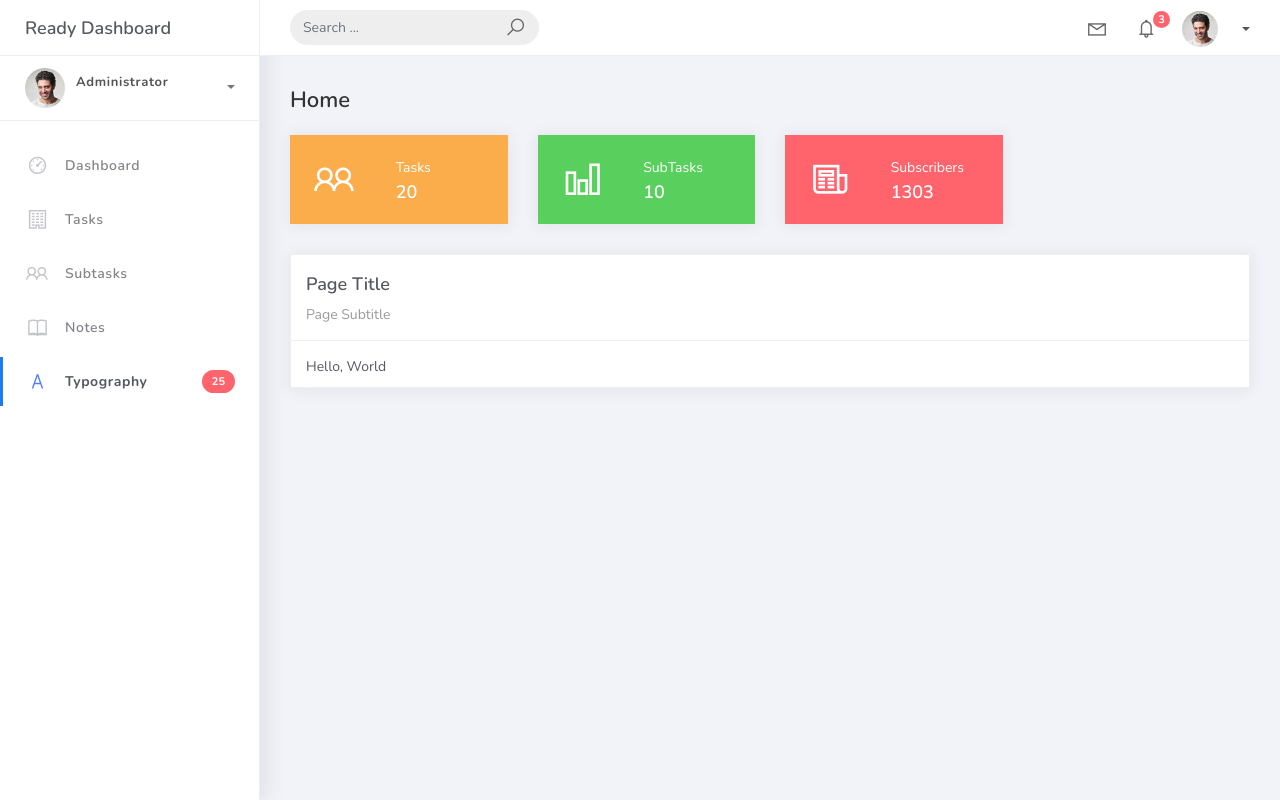
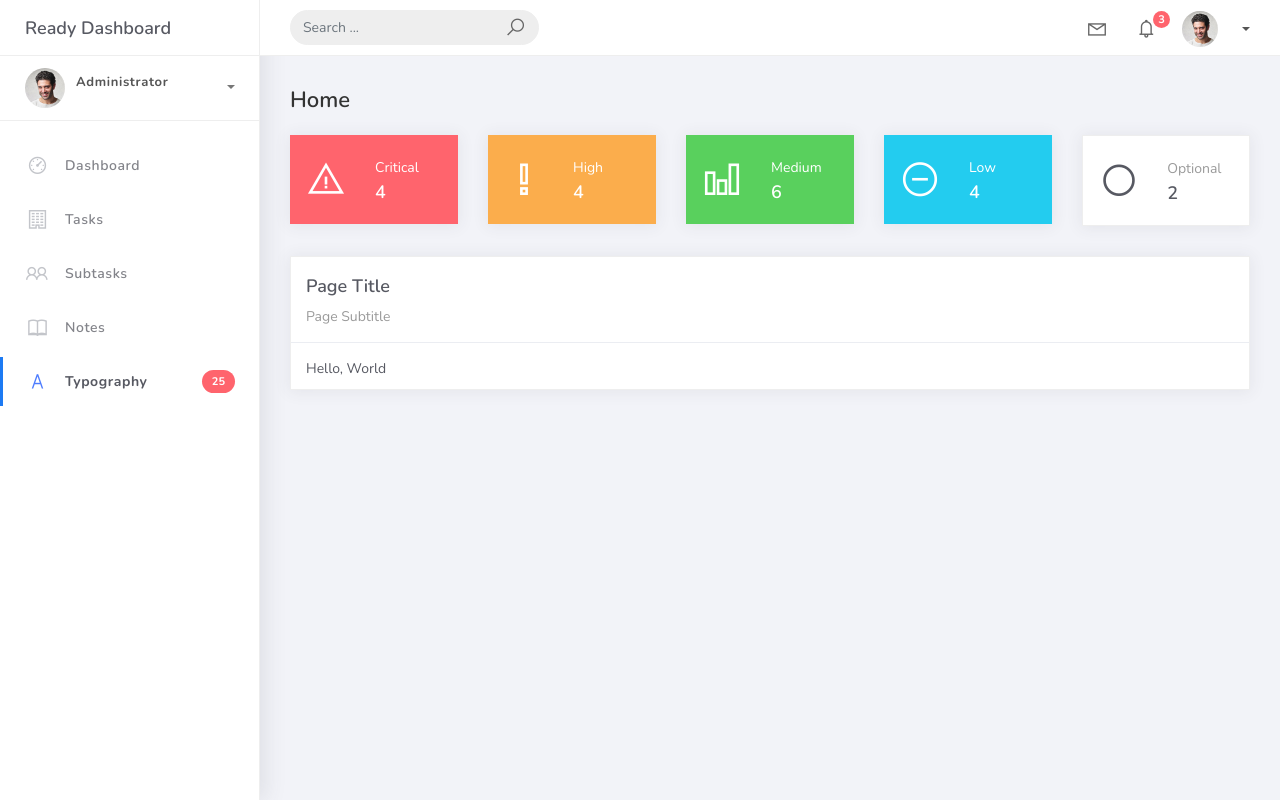
Before and after one commit to cojjeeee/Hangarin, a Django app: page / in a window 1280 px wide. Run offline with Django 5.2, Linux system fonts and the light colour scheme; data comes from the database, SQL or seed files in the repository; some libraries are stand-ins or nearby versions.

Commit message:
Fixed Dashboard

```diff
--- a/projectsite/hangapp/views.py
+++ b/projectsite/hangapp/views.py
@@ -15,10 +15,30 @@ class HomePageView(ListView):
     template_name = "home.html"
 
     def get_context_data(self, **kwargs):
+        context = super().get_context_data(**kwargs)
 
-        context = super().get_context_data(**kwargs)
         context["total_tasks"] = Task.objects.count()
-        context["total_subtasks"] = SubTask.objects.count()
+
+        context["high_tasks"] = Task.objects.filter(
+            priority__name="High"
+        ).count()
+
+        context["medium_tasks"] = Task.objects.filter(
+            priority__name="Medium"
+        ).count()
+
+        context["low_tasks"] = Task.objects.filter(
+            priority__name="Low"
+        ).count()
+
+        context["critical_tasks"] = Task.objects.filter(
+            priority__name="Critical"
+        ).count()
+
+        context["optional_tasks"] = Task.objects.filter(
+            priority__name="Optional"
+        ).count()
+
         return context
 
 ########################### TASK ###########################
--- a/projectsite/templates/home.html
+++ b/projectsite/templates/home.html
@@ -4,27 +4,49 @@
 <div class="content">
     <div class="container-fluid">
         <h4 class="page-title">Home</h4>
+
         <div class="row">
-            <div class="col-md-3">
-                <div class="card card-stats card-warning">
+            <div class="col-md">
+                <div class="card card-stats card-danger">
                     <div class="card-body">
                         <div class="row">
                             <div class="col-5">
                                 <div class="icon-big text-center">
-                                    <i class="la la-users"></i>
+                                    <i class="la la-warning"></i>
                                 </div>
                             </div>
                             <div class="col-7 d-flex align-items-center">
                                 <div class="numbers">
-                                    <p class="card-category">Tasks</p>
-                                    <h4 class="card-title">{{total_tasks}}</h4>
+                                    <p class="card-category">Critical</p>
+                                    <h4 class="card-title">{{critical_tasks}}</h4>
                                 </div>
                             </div>
                         </div>
                     </div>
                 </div>
             </div>
-            <div class="col-md-3">
+
+            <div class="col-md">
+                <div class="card card-stats card-warning">
+                    <div class="card-body">
+                        <div class="row">
+                            <div class="col-5">
+                                <div class="icon-big text-center">
+                                    <i class="la la-exclamation"></i>
+                                </div>
+                            </div>
+                            <div class="col-7 d-flex align-items-center">
+                                <div class="numbers">
+                                    <p class="card-category">High</p>
+                                    <h4 class="card-title">{{high_tasks}}</h4>
+                                </div>
+                            </div>
+                        </div>
+                    </div>
+                </div>
+            </div>
+
+            <div class="col-md">
                 <div class="card card-stats card-success">
                     <div class="card-body">
                         <div class="row">
@@ -35,27 +57,48 @@
                             </div>
                             <div class="col-7 d-flex align-items-center">
                                 <div class="numbers">
-                                    <p class="card-category">SubTasks</p>
-                                    <h4 class="card-title">{{total_subtasks}}</h4>
+                                    <p class="card-category">Medium</p>
+                                    <h4 class="card-title">{{medium_tasks}}</h4>
                                 </div>
                             </div>
                         </div>
                     </div>
                 </div>
             </div>
-            <div class="col-md-3">
-                <div class="card card-stats card-danger">
+
+            <div class="col-md">
+                <div class="card card-stats card-info">
                     <div class="card-body">
                         <div class="row">
                             <div class="col-5">
                                 <div class="icon-big text-center">
-                                    <i class="la la-newspaper-o"></i>
+                                    <i class="la la-minus-circle"></i>
                                 </div>
                             </div>
                             <div class="col-7 d-flex align-items-center">
                                 <div class="numbers">
-                                    <p class="card-category">Subscribers</p>
-                                    <h4 class="card-title">1303</h4>
+                                    <p class="card-category">Low</p>
+                                    <h4 class="card-title">{{low_tasks}}</h4>
+                                </div>
+                            </div>
+                        </div>
+                    </div>
+                </div>
+            </div>
+
+            <div class="col-md">
+                <div class="card card-stats card-secondary">
+                    <div class="card-body">
+                        <div class="row">
+                            <div class="col-5">
+                                <div class="icon-big text-center">
+                                    <i class="la la-circle-o"></i>
+                                </div>
+                            </div>
+                            <div class="col-7 d-flex align-items-center">
+                                <div class="numbers">
+                                    <p class="card-category">Optional</p>
+                                    <h4 class="card-title">{{optional_tasks}}</h4>
                                 </div>
                             </div>
                         </div>
@@ -63,6 +106,7 @@
                 </div>
             </div>
         </div>
+
         <div class="row">
             <div class="col-md-12">
                 <div class="card">
@@ -74,6 +118,7 @@
                 </div>
             </div>
         </div>
+
     </div>
 </div>
 {% endblock %}
```
